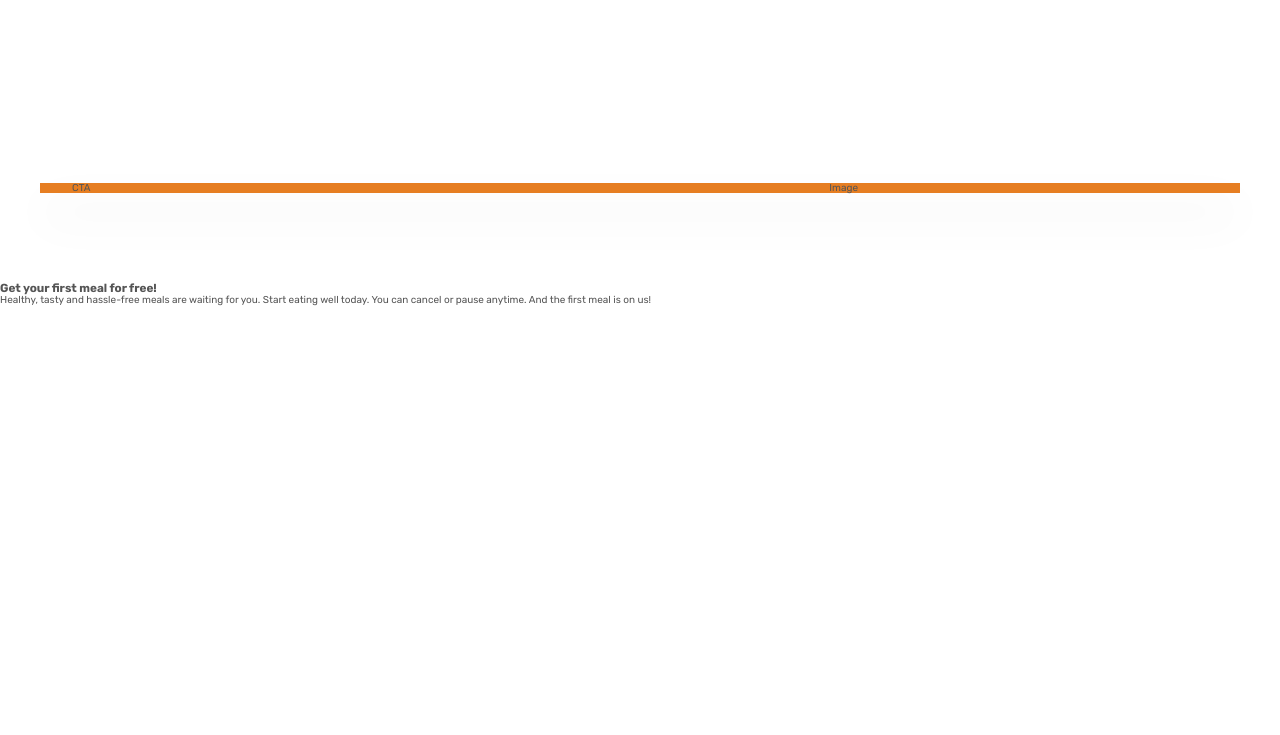
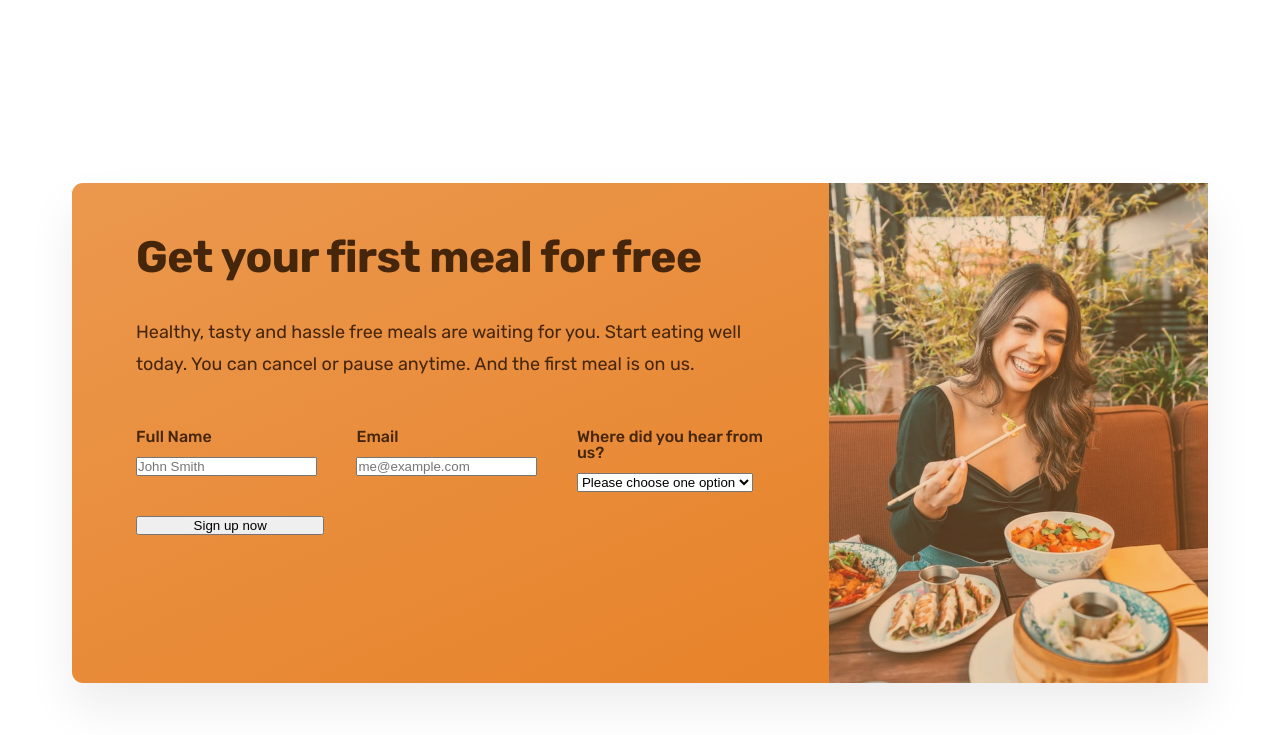
Before and after one commit to nmrtsnh/Omnifood, a plain HTML site: page index.html in a window 1280 px wide. Shown: the part 5946-6681 px from the top of the page. Before the commit the page ends 6252 px from the top, so only its background shows below. Drawn offline with nearby package versions, Linux system fonts and the light colour scheme.

Commit message:
cta form

```diff
--- a/css/style.css
+++ b/css/style.css
@@ -474,4 +474,58 @@
   grid-template-columns: 2fr 1fr;
   background-color: #e67e22;
   box-shadow: 0 2.4rem 4.8rem rgba(0, 0, 0, 0.075);
+  border-radius: 11px;
+  background-image: linear-gradient(to right bottom, #eb984e, #e67e22);
+
+  height: 50rem;
 }
+
+.cta-text-box {
+  padding: 4.8rem 6.4rem 6.4rem 6.4rem;
+  color: #45260a;
+}
+
+.cta-text {
+  font-size: 1.8rem;
+  line-height: 1.8;
+  margin-bottom: 4.8rem;
+}
+
+.cta .heading-secondary {
+  color: #45260a;
+  margin-bottom: 3.2rem;
+}
+
+.cta-image-box {
+  background-image: linear-gradient(
+      to right bottom,
+      rgba(235, 151, 78, 0.35),
+      rgba(230, 125, 34, 0.35)
+    ),
+    url(../img/eating.jpg);
+  background-size: cover;
+  background-position: center;
+}
+
+.cta-form {
+  display: grid;
+  grid-template-columns: repeat(3, 1fr);
+  column-gap: 3.2rem;
+  row-gap: 2.4rem;
+}
+
+.cta-form label {
+  display: block;
+  font-size: 1.6rem;
+  font-weight: 500;
+  margin-bottom: 1.2rem;
+}
+
+.cta-form input {
+}
+
+.cta-form select {
+}
+
+.cta-form button {
+}
--- a/index.html
+++ b/index.html
@@ -546,17 +546,62 @@
       </section>
 
       <section class="section-cta">
-        <div class="container cta">
-          <div class="cta-text-box">CTA</div>
-          <div class="cta-image-box">Image</div>
+        <div class="container">
+          <div class="cta">
+            <div class="cta-text-box">
+              <h2 class="heading-secondary">Get your first meal for free</h2>
+              <p class="cta-text">
+                Healthy, tasty and hassle free meals are waiting for you. Start
+                eating well today. You can cancel or pause anytime. And the
+                first meal is on us.
+              </p>
+
+              <form class="cta-form">
+                <div>
+                  <label for="full-name">Full Name</label>
+                  <input
+                    id="full-name"
+                    type="text"
+                    placeholder="John Smith"
+                    required
+                  />
+                </div>
+
+                <div>
+                  <label for="email">Email</label>
+                  <input
+                    id="email"
+                    type="email"
+                    placeholder="me@example.com"
+                    required
+                  />
+                </div>
+
+                <div>
+                  <label class="select-where"
+                    >Where did you hear from us?</label
+                  >
+                  <select id="select-where" required>
+                    <option class="empty">Please choose one option</option>
+                    <option value="friends">Friends and Family</option>
+                    <option value="youtube">Youtube videos</option>
+                    <option value="podcast">Podcast</option>
+                    <option value="ad">Facebook Ads</option>
+                    <option value="others">Others</option>
+                  </select>
+                </div>
+
+                <button class="btn">Sign up now</button>
+              </form>
+            </div>
+            <div
+              class="cta-image-box"
+              role="img"
+              aria-label="Women enjoying food"
+            ></div>
+          </div>
         </div>
       </section>
     </main>
   </body>
 </html>
-
-<h3 class="signup-heading">Get your first meal for free!</h3>
-<p class="signup-text">
-  Healthy, tasty and hassle-free meals are waiting for you. Start eating well
-  today. You can cancel or pause anytime. And the first meal is on us!
-</p>
```
